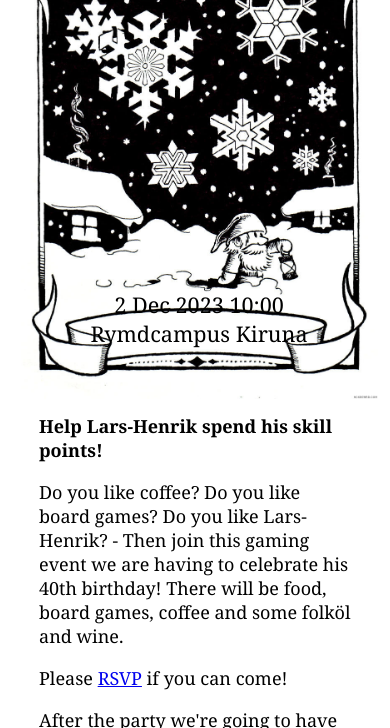
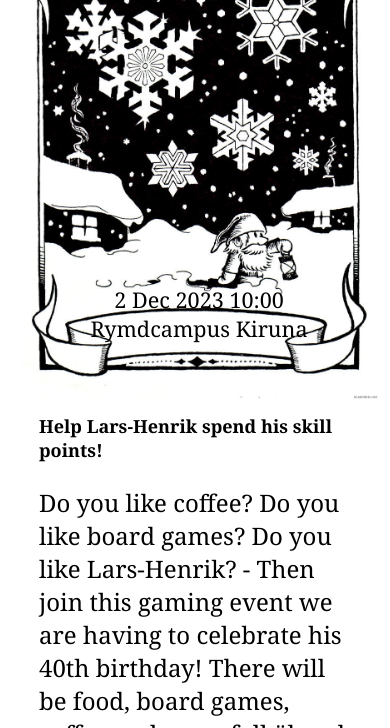
Before and after one commit to LHSnow/lhs40, a plain HTML site: page index.html in a window 390 px wide. Shown: the part 116-844 px from the top of the page. Drawn offline with Linux system fonts and the light colour scheme.

Commit message:
fill small screens a little better

```diff
--- a/style.css
+++ b/style.css
@@ -12,8 +12,8 @@ header {
     height: 130vw;
     position: relative;
     margin: 0 auto;
-    max-width: 700px;
-    max-height: 1000px;
+    max-width: 800px;
+    max-height: 1050px;
 }
 
 h1, .ribbon {
@@ -24,7 +24,7 @@ h1, .ribbon {
 }
 
 .ribbon {
-    bottom: 10%;
+    bottom: 11%;
     font-size: 1.8em;
 }
 
@@ -33,16 +33,16 @@ address {
 }
 
 main {
-    max-width: 500px;
+    max-width: 600px;
     width: 80vw;
     margin: 0 auto 3em auto;
 }
 
 h1 {
-    top: 4vw;
+    top: 5%;
     font-size: 2.5em;
 }
 
 p {
-    font-size: 1.5em;
+    font-size: 2em;
 }
```
